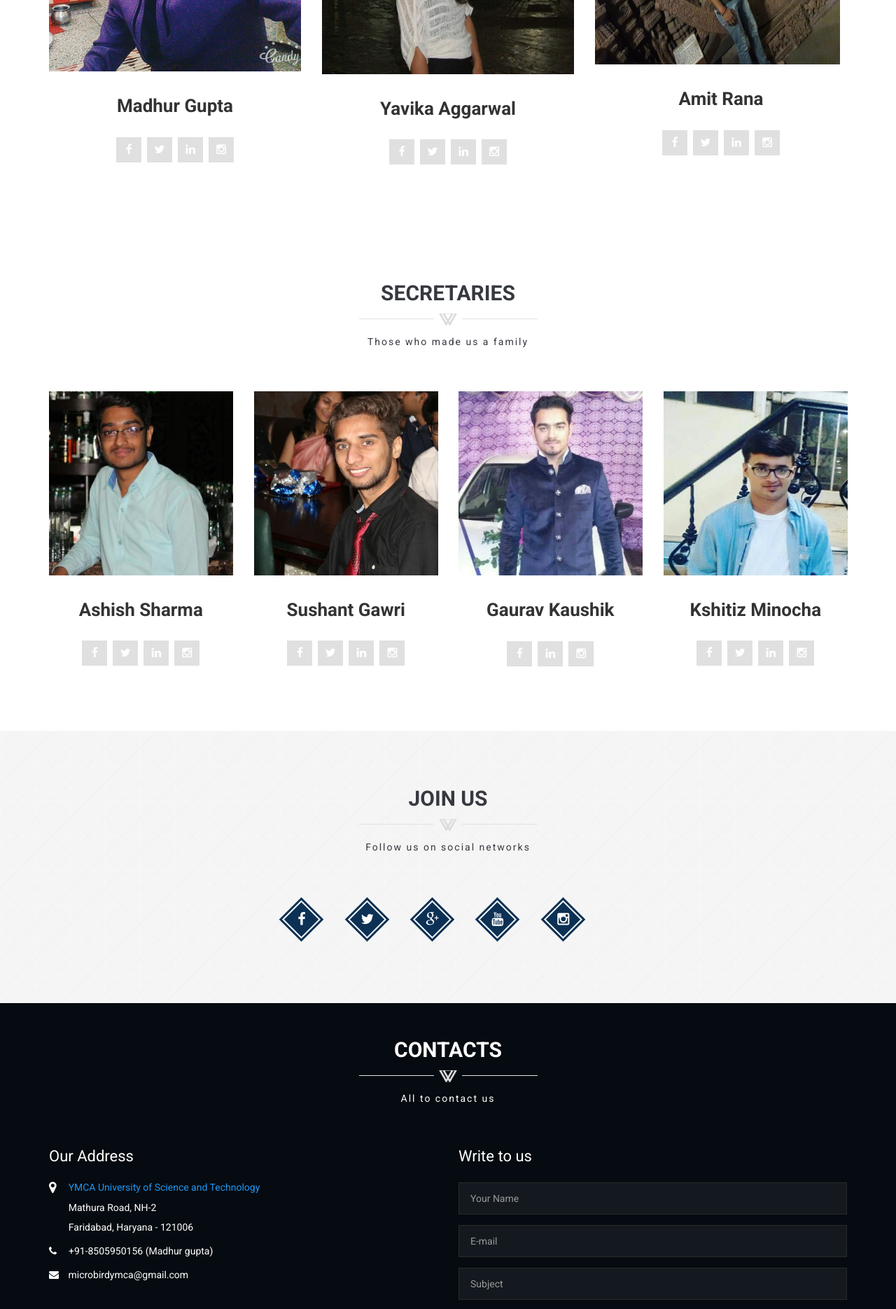
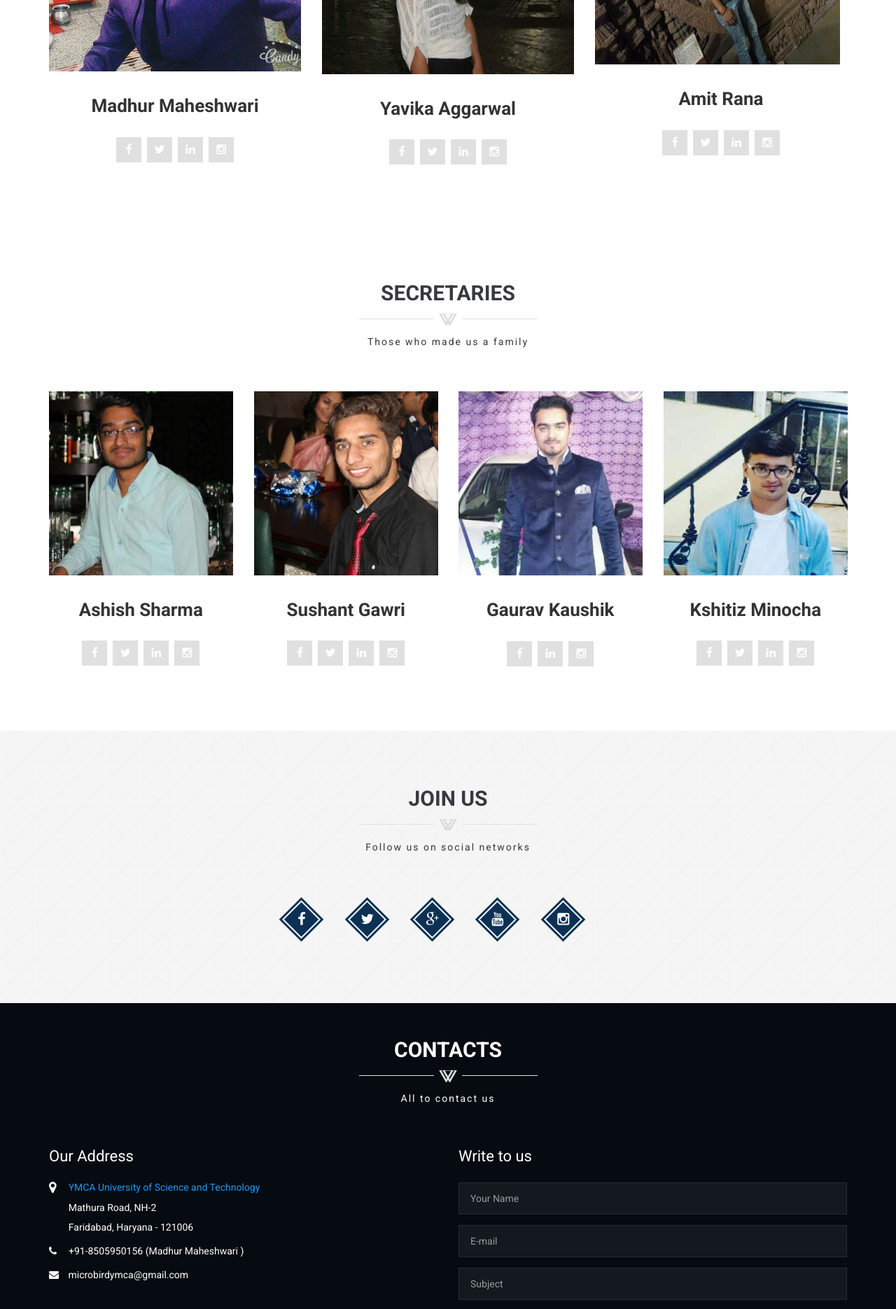
Before and after one commit to NehaYadav113/microbird_project1, a plain HTML site: page index.htm in a window 1280 px wide. Shown: the part 3500-5370 px from the top of the page at 70% size. Drawn offline with Linux system fonts and the light colour scheme; a script that the page names is missing.

Commit message:
Update index.htm

```diff
--- a/index.htm
+++ b/index.htm
@@ -482,7 +482,7 @@
             <img class="img-responsive" height="102" src="static/home/img/jsec/3.jpg" alt="">
             </div>
             <div class="member-info">
-              <h3>Madhur Gupta</h3>
+              <h3>Madhur Maheshwari </h3>
               <!-- <p>+91-9582047467</p> -->
             </div>
             <div class="social-icons">
@@ -777,7 +777,7 @@
                                     <h4>Our Address</h4>
                                     <ul class="contact-address">
                                         <li><i class="fa fa-map-marker fa-lg"></i>&nbsp; <a href="http://www.ymcaust.ac.in/" target="_blank">YMCA University of Science and Technology</a><br><br>&nbsp;&nbsp;&nbsp;&nbsp;&nbsp;&nbsp;&nbsp; Mathura Road, NH-2 <br><br>&nbsp;&nbsp;&nbsp;&nbsp;&nbsp;&nbsp;&nbsp; Faridabad, Haryana - 121006</li>
-                                        <li><i class="fa fa-phone"></i>&nbsp; +91-8505950156 (Madhur gupta)</li>
+                                        <li><i class="fa fa-phone"></i>&nbsp; +91-8505950156 (Madhur Maheshwari )</li>
                                         <li><i class="fa fa-envelope"></i> microbirdymca@gmail.com</li>
                                     </ul>
                                 </div>
```
